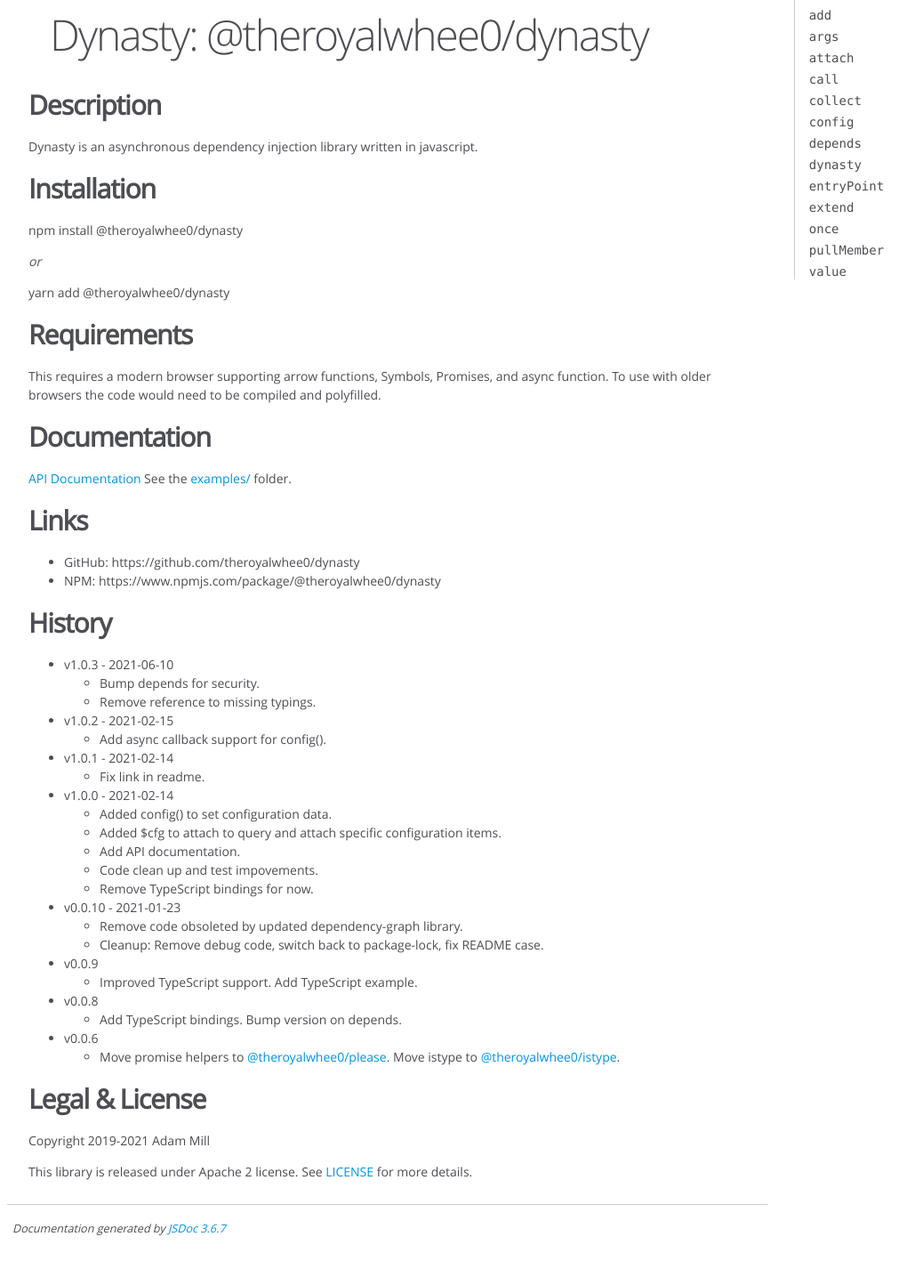
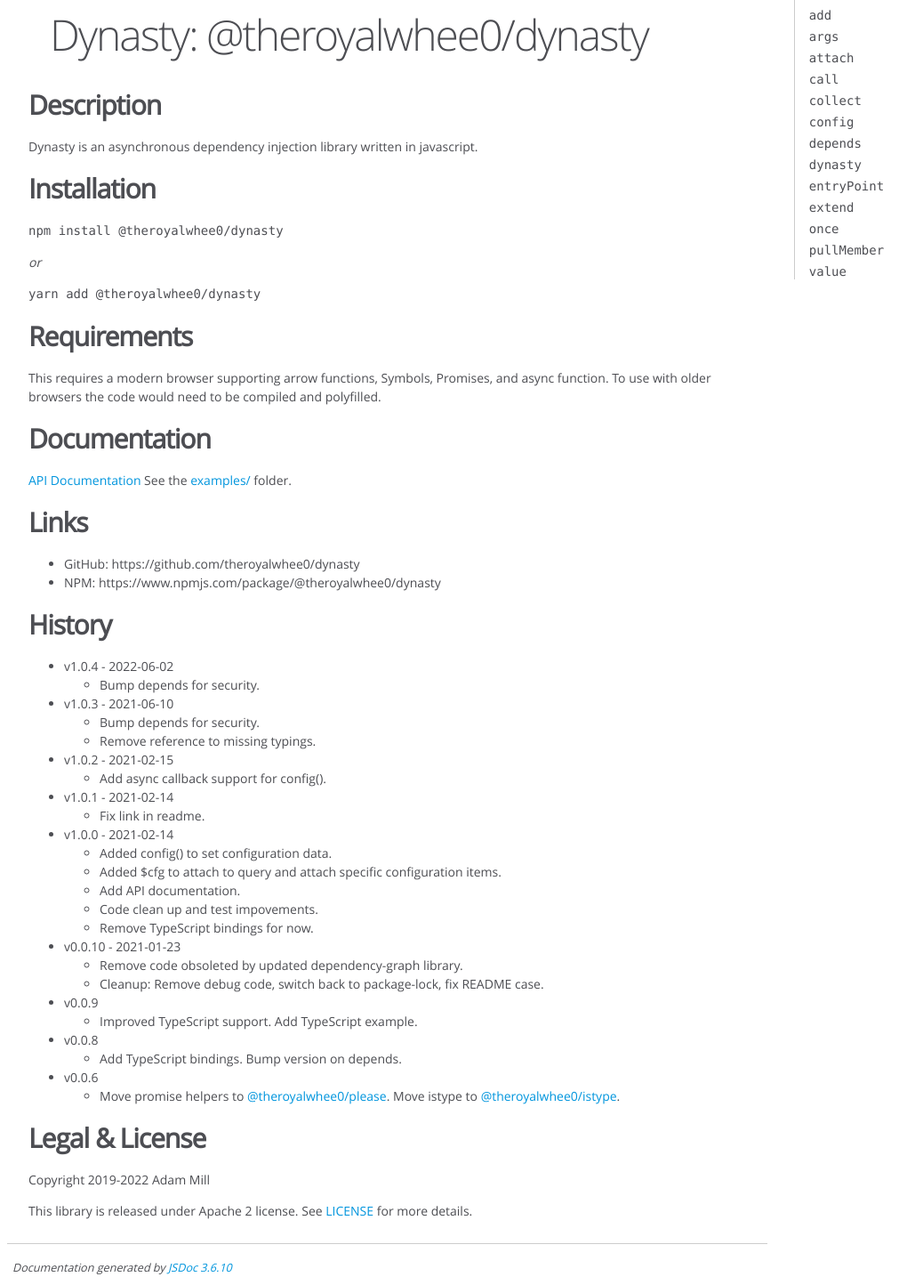
Before and after one commit to theroyalwhee0/dynasty, a website: page docs/index.html in a window 1280 px wide. Shown: the part 133-1577 px from the top of the page at 89% size, without its empty margins (0-1038 px from the left). Before the commit the page ends 1538 px from the top, so only its background shows below. Drawn offline with Linux system fonts and the light colour scheme.

Commit message:
Bump depends. Replace canHaveMembers that has been removed from @theroyalwhee0/istype.

```diff
--- a/docs/index.html
+++ b/docs/index.html
@@ -33,9 +33,9 @@
 <h2>Description</h2>
 <p>Dynasty is an asynchronous dependency injection library written in javascript.</p>
 <h2>Installation</h2>
-<p>npm install @theroyalwhee0/dynasty</p>
+<p><code>npm install @theroyalwhee0/dynasty</code></p>
 <p><em>or</em></p>
-<p>yarn add @theroyalwhee0/dynasty</p>
+<p><code>yarn add @theroyalwhee0/dynasty</code></p>
 <h2>Requirements</h2>
 <p>This requires a modern browser supporting arrow functions, Symbols, Promises, and async function. To use with older browsers the code would need to be compiled and polyfilled.</p>
 <h2>Documentation</h2>
@@ -48,6 +48,11 @@
 </ul>
 <h2>History</h2>
 <ul>
+<li>v1.0.4 - 2022-06-02
+<ul>
+<li>Bump depends for security.</li>
+</ul>
+</li>
 <li>v1.0.3 - 2021-06-10
 <ul>
 <li>Bump depends for security.</li>
@@ -96,7 +101,7 @@
 </li>
 </ul>
 <h2>Legal &amp; License</h2>
-<p>Copyright 2019-2021 Adam Mill</p>
+<p>Copyright 2019-2022 Adam Mill</p>
 <p>This library is released under Apache 2 license. See <a href="https://github.com/theroyalwhee0/dynasty/blob/master/LICENSE">LICENSE</a> for more details.</p></article>
     </section>
 
@@ -114,7 +119,7 @@
 <br class="clear">
 
 <footer>
-    Documentation generated by <a href="https://github.com/jsdoc/jsdoc">JSDoc 3.6.7</a>
+    Documentation generated by <a href="https://github.com/jsdoc/jsdoc">JSDoc 3.6.10</a>
 </footer>
 
 <script> prettyPrint(); </script>
--- a/src/members/pullmember.js
+++ b/src/members/pullmember.js
@@ -8,7 +8,7 @@
 /**
  * Imports.
  */
-const { isFunction, canHaveMembers } = require('@theroyalwhee0/istype');
+const { isObject, isArray, isFunction } = require('@theroyalwhee0/istype');
 
 /**
  * Pull Member Function factory.
@@ -27,7 +27,7 @@
    * @param {boolean} options.bind If the property is a function bind to parent. Defaults to true.
    * @returns {promise<function>} The resulting parameter function.
    */
-  return function pullMember(name, member, { bind=true }={}) {
+  return function pullMember(name, member, { bind = true } = {}) {
     function pullMemberParam(item) {
       item.creator = (dyn) => {
         const attached = dyn();
@@ -35,7 +35,7 @@
           return Promise.reject(new Error(`node "${name}" not attached`));
         }
         const item = attached[name];
-        if(!canHaveMembers(item)) {
+        if(!(isObject(item) || isArray(item) || isFunction(item))) {
           return Promise.reject(new Error(`node "${name}" can not have members`));
         }
         if(!(member in item)) {
```
Also changed, not shown: docs/global.html (+1 -1 lines), docs/index.js.html (+1 -1 lines), docs/members_add.js.html (+1 -1 lines), docs/members_args.js.html (+1 -1 lines), docs/members_attach.js.html (+1 -1 lines), docs/members_call.js.html (+1 -1 lines), docs/members_collect.js.html (+1 -1 lines), docs/members_config.js.html (+1 -1 lines), docs/members_depends.js.html (+1 -1 lines), docs/members_entrypoint.js.html (+1 -1 lines), docs/members_extend.js.html (+1 -1 lines), docs/members_once.js.html (+1 -1 lines), docs/members_pullmember.js.html (+4 -4 lines), docs/members_value.js.html (+1 -1 lines), 2 more files, 1 other file.
